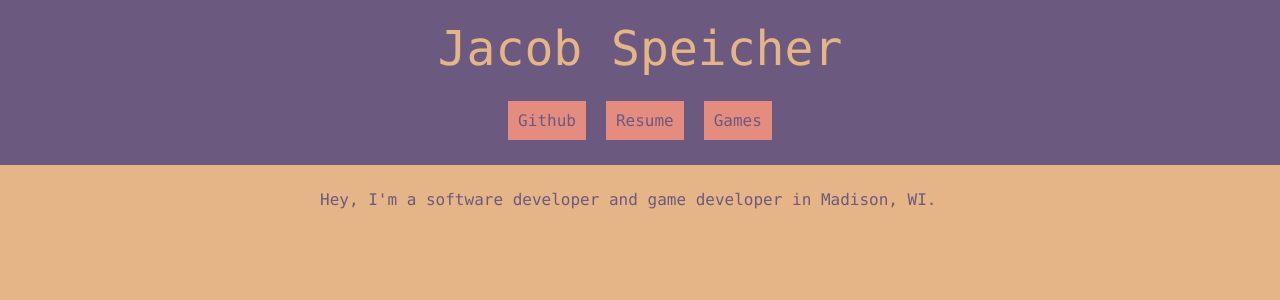
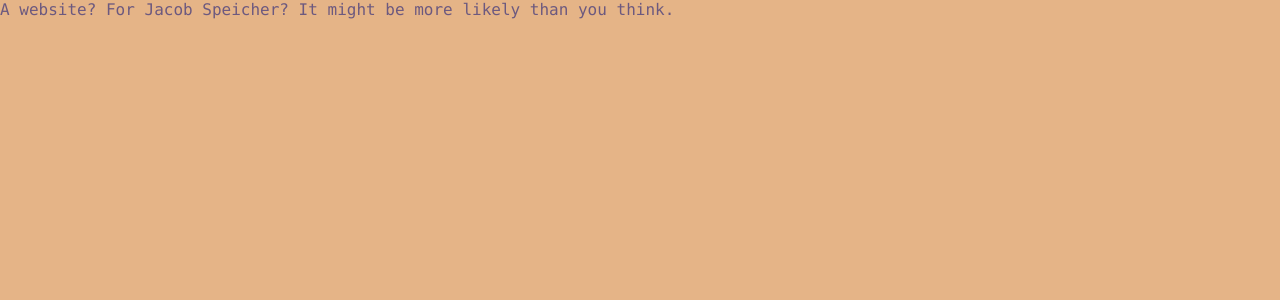
Before and after one commit to jacobspeicher/personal-website, a React (Create React App) app: page / in a window 1280 px wide. Shown: the top 300 px of the page. Built offline with nearby package versions, Linux system fonts and the light colour scheme.

Commit message:
change to placeholder text

```diff
--- a/src/Home.tsx
+++ b/src/Home.tsx
@@ -12,6 +12,13 @@ function Home() {
     }
   }
 
+  return(
+    <div>
+      A website? For Jacob Speicher? It might be more likely than you think.
+    </div>
+  );
+
+  /*
   return (
     <div className="home">
       <div className="navHeader">
@@ -40,6 +47,7 @@ function Home() {
       <Content page={page} />
     </div>
   );
+  */
 }
 
 export default Home;
```
